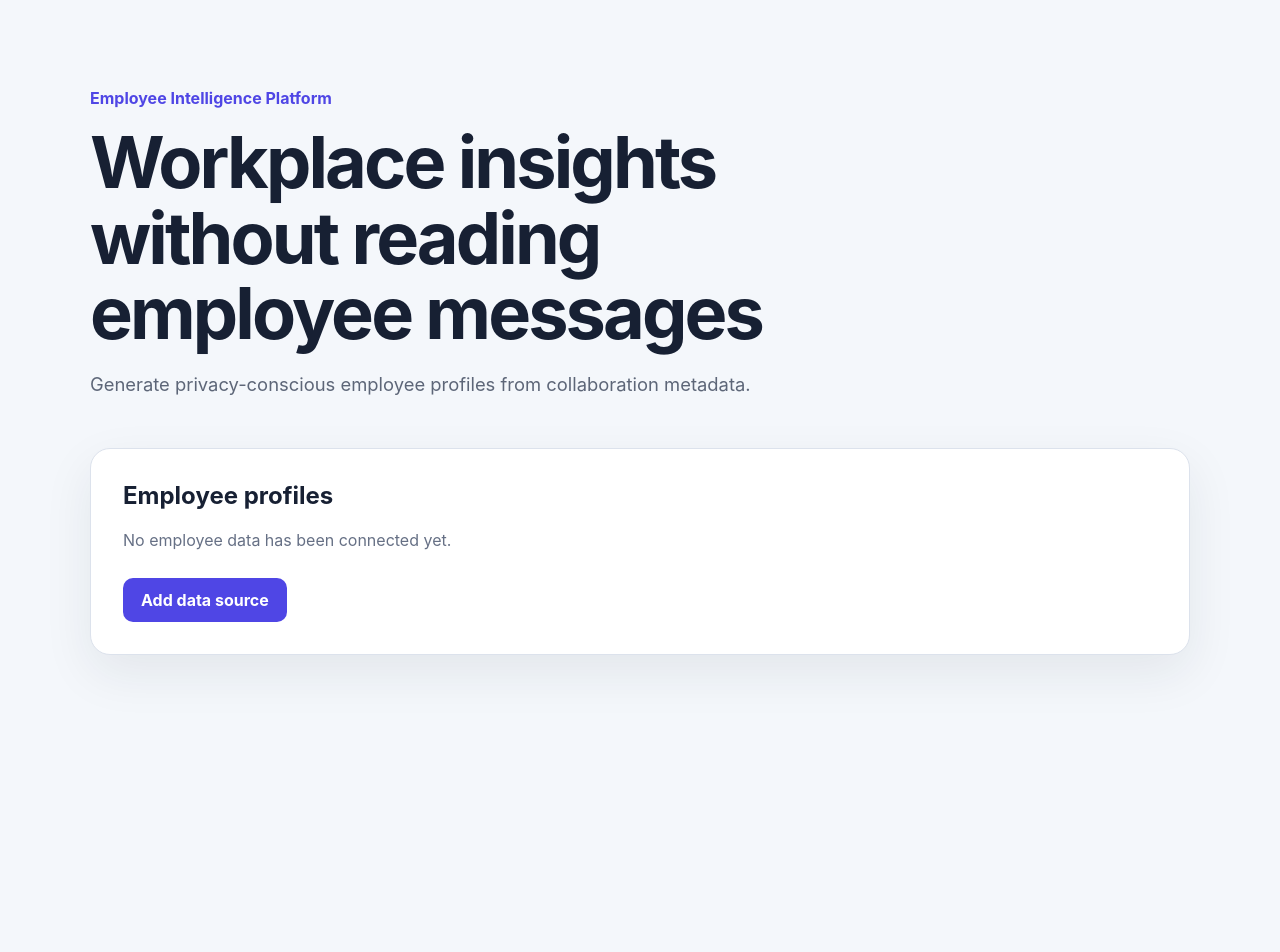
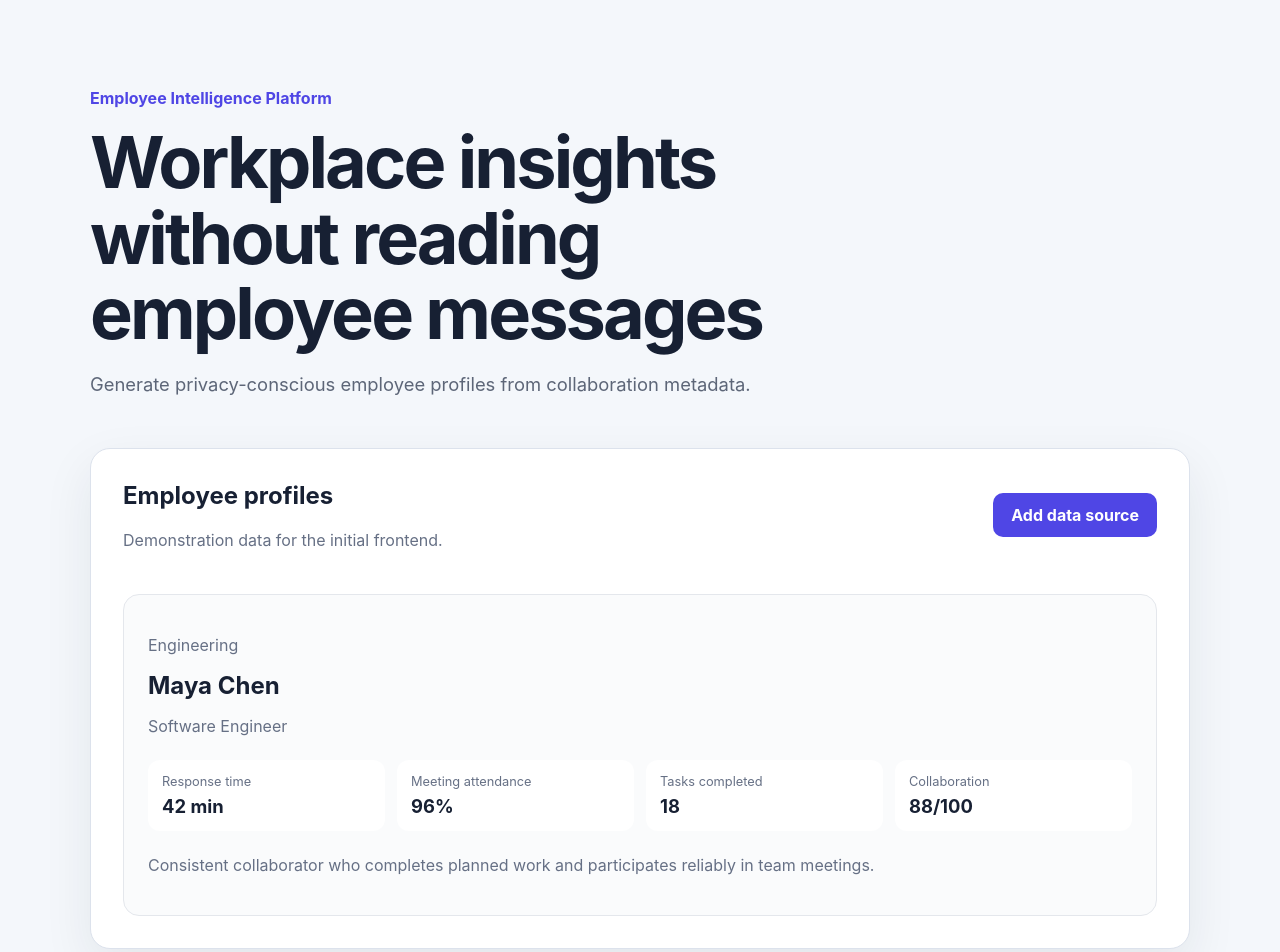
Before and after one commit to rabdeta/TeamLens, a React (Vite) app in the folder frontend/: page / in a window 1280 px wide. Shown: the top 952 px of the page. Before the commit the page ends 800 px from the top, so only its background shows below. Built offline with nearby package versions, Linux system fonts and the light colour scheme.

Commit message:
Add typed employee profile card

```diff
--- a/frontend/src/App.css
+++ b/frontend/src/App.css
@@ -61,3 +61,66 @@ button {
 button:hover {
   background: #4338ca;
 }
+
+.section-heading {
+  display: flex;
+  align-items: start;
+  justify-content: space-between;
+  gap: 24px;
+}
+
+.section-heading button {
+  flex-shrink: 0;
+}
+
+.employee-grid {
+  display: grid;
+  gap: 20px;
+  margin-top: 28px;
+}
+
+.employee-card {
+  padding: 24px;
+  border: 1px solid #e4e7ec;
+  border-radius: 16px;
+  background: #fafbfc;
+}
+
+.employee-card h3 {
+  margin: 4px 0;
+  font-size: 1.5rem;
+}
+
+.metrics {
+  display: grid;
+  grid-template-columns: repeat(4, 1fr);
+  gap: 12px;
+  margin: 24px 0;
+}
+
+.metrics div {
+  padding: 14px;
+  border-radius: 12px;
+  background: white;
+}
+
+.metrics dt {
+  color: #667085;
+  font-size: 0.8rem;
+}
+
+.metrics dd {
+  margin: 6px 0 0;
+  font-size: 1.15rem;
+  font-weight: 700;
+}
+
+@media (max-width: 700px) {
+  .section-heading {
+    display: block;
+  }
+
+  .metrics {
+    grid-template-columns: repeat(2, 1fr);
+  }
+}
--- a/frontend/src/App.tsx
+++ b/frontend/src/App.tsx
@@ -1,4 +1,6 @@
 import './App.css'
+import EmployeeCard from './components/EmployeeCard'
+import { mockEmployees } from './data/mockEmployees'
 
 function App() {
   return (
@@ -13,9 +15,19 @@ function App() {
       </header>
 
       <section>
-        <h2>Employee profiles</h2>
-        <p>No employee data has been connected yet.</p>
-        <button type="button">Add data source</button>
+        <div className="section-heading">
+          <div>
+            <h2>Employee profiles</h2>
+            <p>Demonstration data for the initial frontend.</p>
+          </div>
+          <button type="button">Add data source</button>
+        </div>
+
+        <div className="employee-grid">
+          {mockEmployees.map((employee) => (
+            <EmployeeCard key={employee.id} employee={employee} />
+          ))}
+        </div>
       </section>
     </main>
   )
--- /dev/null
+++ b/frontend/src/components/EmployeeCard.tsx
@@ -0,0 +1,40 @@
+import type { EmployeeProfile } from '../types/employee'
+
+type EmployeeCardProps = {
+  employee: EmployeeProfile
+}
+
+function EmployeeCard({ employee }: EmployeeCardProps) {
+  return (
+    <article className="employee-card">
+      <div>
+        <p>{employee.department}</p>
+        <h3>{employee.name}</h3>
+        <p>{employee.role}</p>
+      </div>
+
+      <dl className="metrics">
+        <div>
+          <dt>Response time</dt>
+          <dd>{employee.responseTimeMinutes} min</dd>
+        </div>
+        <div>
+          <dt>Meeting attendance</dt>
+          <dd>{employee.meetingAttendancePercent}%</dd>
+        </div>
+        <div>
+          <dt>Tasks completed</dt>
+          <dd>{employee.tasksCompleted}</dd>
+        </div>
+        <div>
+          <dt>Collaboration</dt>
+          <dd>{employee.collaborationScore}/100</dd>
+        </div>
+      </dl>
+
+      <p>{employee.summary}</p>
+    </article>
+  )
+}
+
+export default EmployeeCard
--- /dev/null
+++ b/frontend/src/data/mockEmployees.ts
@@ -0,0 +1,16 @@
+import type { EmployeeProfile } from '../types/employee'
+
+export const mockEmployees: EmployeeProfile[] = [
+  {
+    id: 'emp-001',
+    name: 'Maya Chen',
+    role: 'Software Engineer',
+    department: 'Engineering',
+    responseTimeMinutes: 42,
+    meetingAttendancePercent: 96,
+    tasksCompleted: 18,
+    collaborationScore: 88,
+    summary:
+      'Consistent collaborator who completes planned work and participates reliably in team meetings.',
+  },
+]
--- /dev/null
+++ b/frontend/src/types/employee.ts
@@ -0,0 +1,11 @@
+export type EmployeeProfile = {
+  id: string
+  name: string
+  role: string
+  department: string
+  responseTimeMinutes: number
+  meetingAttendancePercent: number
+  tasksCompleted: number
+  collaborationScore: number
+  summary: string
+}
```
